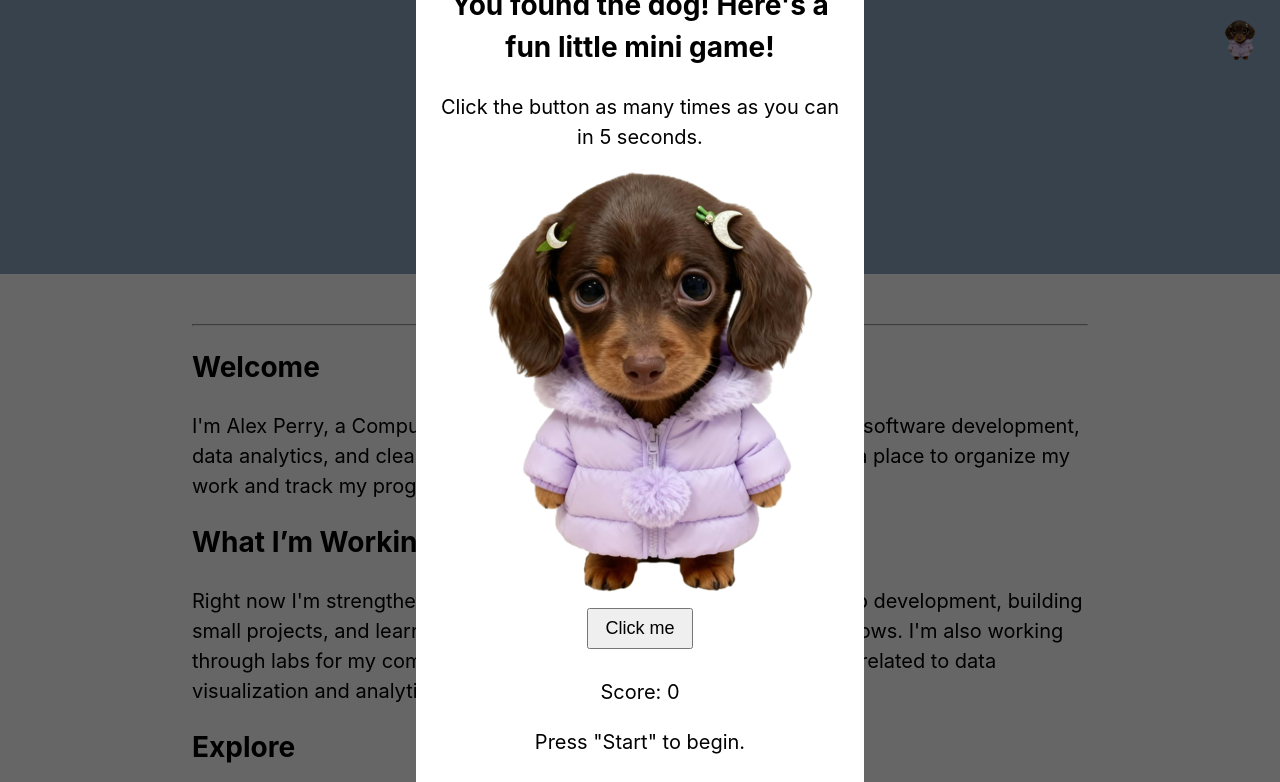
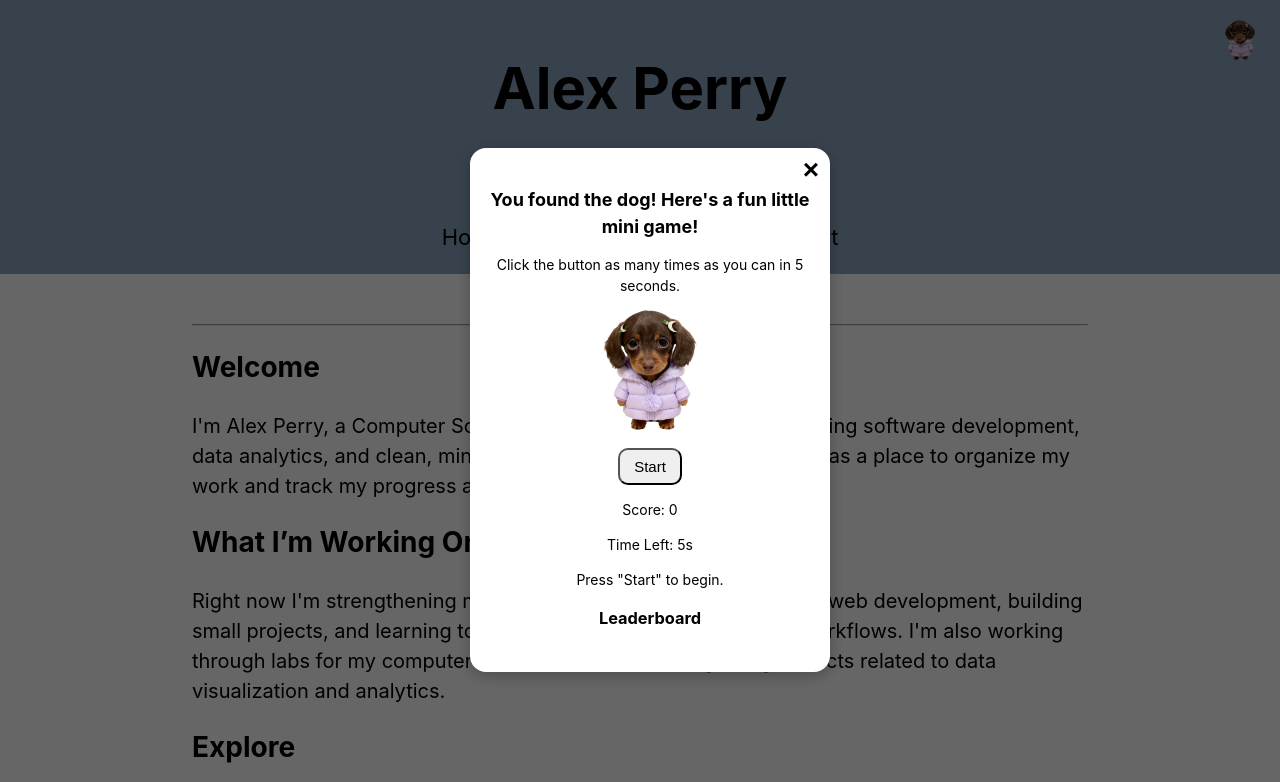
Before and after one commit to alexbperry/alexbperry.github.io, a plain HTML site: page index.html in a window 1280 px wide. Both pictures are taken after a click on the button "Open mini game". Shown: the top 782 px of the page. Drawn offline with Linux system fonts and the light colour scheme.

Commit message:
Mini game with space bar

```diff
--- /dev/null
+++ b/game.js
@@ -0,0 +1,156 @@
+const iconBtn = document.querySelector('.header-icon-btn');
+const overlay = document.getElementById('game-overlay');
+const closeBtn = document.querySelector('.game-close');
+const gameBtn = document.getElementById('game-btn');
+const scoreSpan = document.getElementById('game-score');
+const timerSpan = document.getElementById('game-timer');
+const statusText = document.getElementById('game-status');
+const leaderboardList = document.getElementById('leaderboard-list');
+
+let score = 0;
+let gameActive = false;
+let timeLeft = 5;
+let countdownInterval = null;
+let cooldown = false;
+
+// leaderboard data
+let leaderboard = [];
+
+function loadLeaderboard() {
+    try {
+        const stored = localStorage.getItem('dogGameLeaderboard');
+        leaderboard = stored ? JSON.parse(stored) : [];
+    } catch (e) {
+        leaderboard = [];
+    }
+    updateLeaderboardDOM();
+}
+
+function saveLeaderboard() {
+    try {
+        localStorage.setItem('dogGameLeaderboard', JSON.stringify(leaderboard));
+    } catch (e) {
+        // ignore storage errors
+    }
+}
+
+function updateLeaderboardDOM() {
+    if (!leaderboardList) return;
+
+    leaderboardList.innerHTML = '';
+
+    // show only top 3
+    leaderboard.slice(0, 3).forEach((entry) => {
+        const li = document.createElement('li');
+        li.textContent = `${entry.name}: ${entry.score}`;
+        leaderboardList.appendChild(li);
+    });
+}
+
+function openGame() {
+    overlay.style.display = 'flex';
+    loadLeaderboard();
+    resetGame();
+}
+
+function closeGame() {
+    overlay.style.display = 'none';
+    resetGame();
+}
+
+function resetGame() {
+    score = 0;
+    timeLeft = 5;
+    gameActive = false;
+    cooldown = false;
+
+    scoreSpan.textContent = score;
+    timerSpan.textContent = timeLeft;
+    statusText.textContent = 'Press "Start" to begin.';
+    gameBtn.textContent = 'Start';
+    gameBtn.disabled = false;
+
+    clearInterval(countdownInterval);
+}
+
+function startGame() {
+    if (cooldown) return; // block starts during cooldown
+
+    gameActive = true;
+    score = 0;
+    timeLeft = 5;
+
+    scoreSpan.textContent = score;
+    timerSpan.textContent = timeLeft;
+    statusText.textContent = 'Go! Press SPACE to score!';
+    gameBtn.textContent = 'Click with SPACE';
+    gameBtn.disabled = false;
+
+    // Countdown timer
+    countdownInterval = setInterval(() => {
+        timeLeft--;
+        timerSpan.textContent = timeLeft;
+
+        if (timeLeft <= 0) {
+            endGame();
+        }
+    }, 1000);
+}
+
+function endGame() {
+    clearInterval(countdownInterval);
+    gameActive = false;
+    statusText.textContent = 'Time up! Final score: ' + score + '.';
+    gameBtn.textContent = 'Wait...';
+    gameBtn.disabled = true;
+
+    // Update leaderboard if they scored > 0
+    if (score > 0) {
+        const name = prompt('Enter your name for the leaderboard:', 'Alex') || 'Player';
+        leaderboard.push({ name, score });
+
+        // Sort highest score first & keep top 3
+        leaderboard.sort((a, b) => b.score - a.score);
+        leaderboard = leaderboard.slice(0, 3);
+
+        saveLeaderboard();
+        updateLeaderboardDOM();
+    }
+
+    cooldown = true;
+
+    // 2-second cooldown before restart allowed
+    setTimeout(() => {
+        cooldown = false;
+        gameBtn.disabled = false;
+        gameBtn.textContent = 'Play Again';
+        statusText.textContent = 'Press "Play Again" to start.';
+    }, 2000);
+}
+
+function handleButtonPress() {
+    if (cooldown) return;
+
+    // Button only starts / restarts game, no scoring
+    if (!gameActive) {
+        startGame();
+    }
+}
+
+// SPACEBAR scoring
+document.addEventListener('keydown', function (e) {
+    if (e.code === 'Space') {
+        e.preventDefault(); // prevent page from scrolling
+        if (gameActive && !cooldown) {
+            score++;
+            scoreSpan.textContent = score;
+        }
+    }
+});
+
+iconBtn.addEventListener('click', openGame);
+closeBtn.addEventListener('click', closeGame);
+gameBtn.addEventListener('click', handleButtonPress);
+
+// Load leaderboard once when script runs
+loadLeaderboard();
--- a/index.html
+++ b/index.html
@@ -4,7 +4,7 @@
     <meta charset="UTF-8">
     <title>Alex Perry</title>
 
-    <!-- Google Font (optional for later if you want it) -->
+    <!-- Google Font -->
     <link href="https://fonts.googleapis.com/css2?family=Jua&display=swap" rel="stylesheet">
 
     <!-- Your CSS -->
@@ -78,75 +78,26 @@
         </div>
     </div>
 
-    <!-- Game overlay (hidden by default) -->
+    <!-- Game overlay -->
     <div id="game-overlay" class="game-overlay">
         <div class="game-window">
             <button class="game-close" aria-label="Close game">×</button>
             <h2>You found the dog! Here's a fun little mini game!</h2>
             <p>Click the button as many times as you can in 5 seconds.</p>
-                <img src="favicon.png" class="" alt="">
-            <button id="game-click-btn" class="game-main-btn">Click me</button>
+            <img src="favicon.png" alt="">
+
+            <!-- Single button for start / clicking / play again -->
+            <button id="game-btn" class="game-main-btn">Start</button>
+
             <p>Score: <span id="game-score">0</span></p>
+            <p>Time Left: <span id="game-timer">5</span>s</p>
             <p id="game-status">Press "Start" to begin.</p>
 
-            <button id="game-start-btn" class="game-secondary-btn">Start</button>
+            <h3>Leaderboard</h3>
+            <ol id="leaderboard-list"></ol>
         </div>
     </div>
 
-    <script>
-        const iconBtn = document.querySelector('.header-icon-btn');
-        const overlay = document.getElementById('game-overlay');
-        const closeBtn = document.querySelector('.game-close');
-        const startBtn = document.getElementById('game-start-btn');
-        const clickBtn = document.getElementById('game-click-btn');
-        const scoreSpan = document.getElementById('game-score');
-        const statusText = document.getElementById('game-status');
-
-        let score = 0;
-        let timerId = null;
-        let gameActive = false;
-
-        function openGame() {
-            overlay.style.display = 'flex';
-            resetGame();
-        }
-
-        function closeGame() {
-            overlay.style.display = 'none';
-            resetGame();
-        }
-
-        function resetGame() {
-            score = 0;
-            gameActive = false;
-            scoreSpan.textContent = score;
-            statusText.textContent = 'Press "Start" to begin.';
-            if (timerId) {
-                clearTimeout(timerId);
-                timerId = null;
-            }
-        }
-
-        function startGame() {
-            resetGame();
-            gameActive = true;
-            statusText.textContent = 'Go!';
-            timerId = setTimeout(() => {
-                gameActive = false;
-                statusText.textContent = 'Time up! Final score: ' + score + '.';
-            }, 5000);
-        }
-
-        function handleClick() {
-            if (!gameActive) return;
-            score++;
-            scoreSpan.textContent = score;
-        }
-
-        iconBtn.addEventListener('click', openGame);
-        closeBtn.addEventListener('click', closeGame);
-        startBtn.addEventListener('click', startGame);
-        clickBtn.addEventListener('click', handleClick);
-    </script>
+    <script src="game.js"></script>
 </body>
 </html>
--- a/style.css
+++ b/style.css
@@ -96,40 +96,91 @@ html, body {
 
 /* Game overlay + window */
 
+/* --- Mini Game: Smaller, Cleaner Layout --- */
+
 .game-overlay {
+    display: none;
     position: fixed;
-    inset: 0;
-    background: rgba(0, 0, 0, 0.6);
-    display: none;
+    top: 0;
+    left: 0;
+    width: 100%;
+    height: 100%;
+    background-color: rgba(0,0,0,0.6);
+    justify-content: center;
     align-items: center;
-    justify-content: center;
-    z-index: 1000;
+    padding: 10px;
+    z-index: 9999;
 }
 
 .game-window {
     background: white;
-    padding: 20px 24px;
-    border-radius: 12px;
-    max-width: 400px;
-    width: 90%;
+    width: 320px;           /* reduced from full width */
+    max-width: 90%;
+    padding: 20px;
+    border-radius: 16px;
     text-align: center;
-    position: relative;
+    box-shadow: 0px 4px 15px rgba(0,0,0,0.25);
+    font-size: 14px;        /* shrink all text */
+     position: relative !important;
 }
 
 .game-close {
-    position: absolute;
-    top: 12px;
-    right: 16px;
+    position: absolute !important;
+    top: 5px !important;
+    right: 5px !important;
+    font-size: 28px !important;
+    font-weight: bold !important;
+    z-index: 99999 !important;
+    color: black !important;
+    background: none !important;
+    border: none !important;
+    cursor: pointer !important;
+}
+
+.game-window h2 {
+    font-size: 18px;
+    margin-bottom: 10px;
+}
+
+.game-window img {
+    width: 120px;        /* bigger dog picture */
+    height: auto;
+    display: block;
+    margin: 10px auto;   /* centers it */
+    border-radius: 12px; /* optional: rounded corners */
+}
+
+.game-main-btn {
+    margin-top: 8px;
+    padding: 8px 14px;
+    font-size: 15px;
+    border-radius: 10px;
+    cursor: pointer;
+}
+
+/* close button smaller */
+.game-close {
     background: none;
     border: none;
     font-size: 20px;
+    position: absolute;
+    top: 12px;
+    right: 14px;
     cursor: pointer;
 }
 
-.game-main-btn,
-.game-secondary-btn {
-    font-size: 18px;
-    padding: 8px 16px;
-    margin: 8px;
-    cursor: pointer;
+#leaderboard-list {
+    list-style: decimal;
+    padding-left: 20px;
+    text-align: left;
+    max-height: 120px;      /* visible scrolling if leaderboard gets long */
+    overflow-y: auto;
+    margin: 5px auto;
+    width: 80%;
 }
+
+#leaderboard-list li {
+    font-size: 14px;
+    margin: 2px 0;
+    padding: 2px;
+}
```
